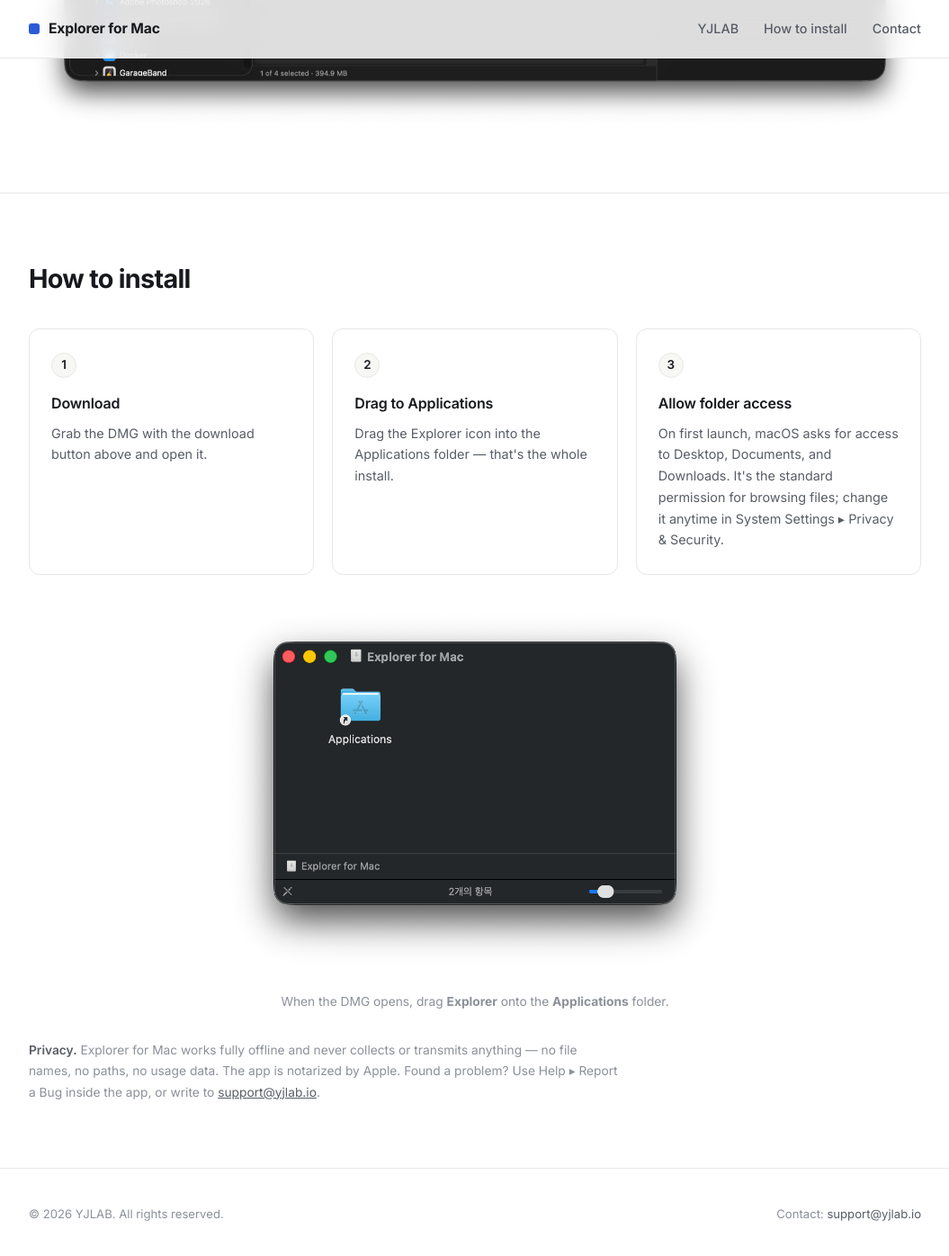
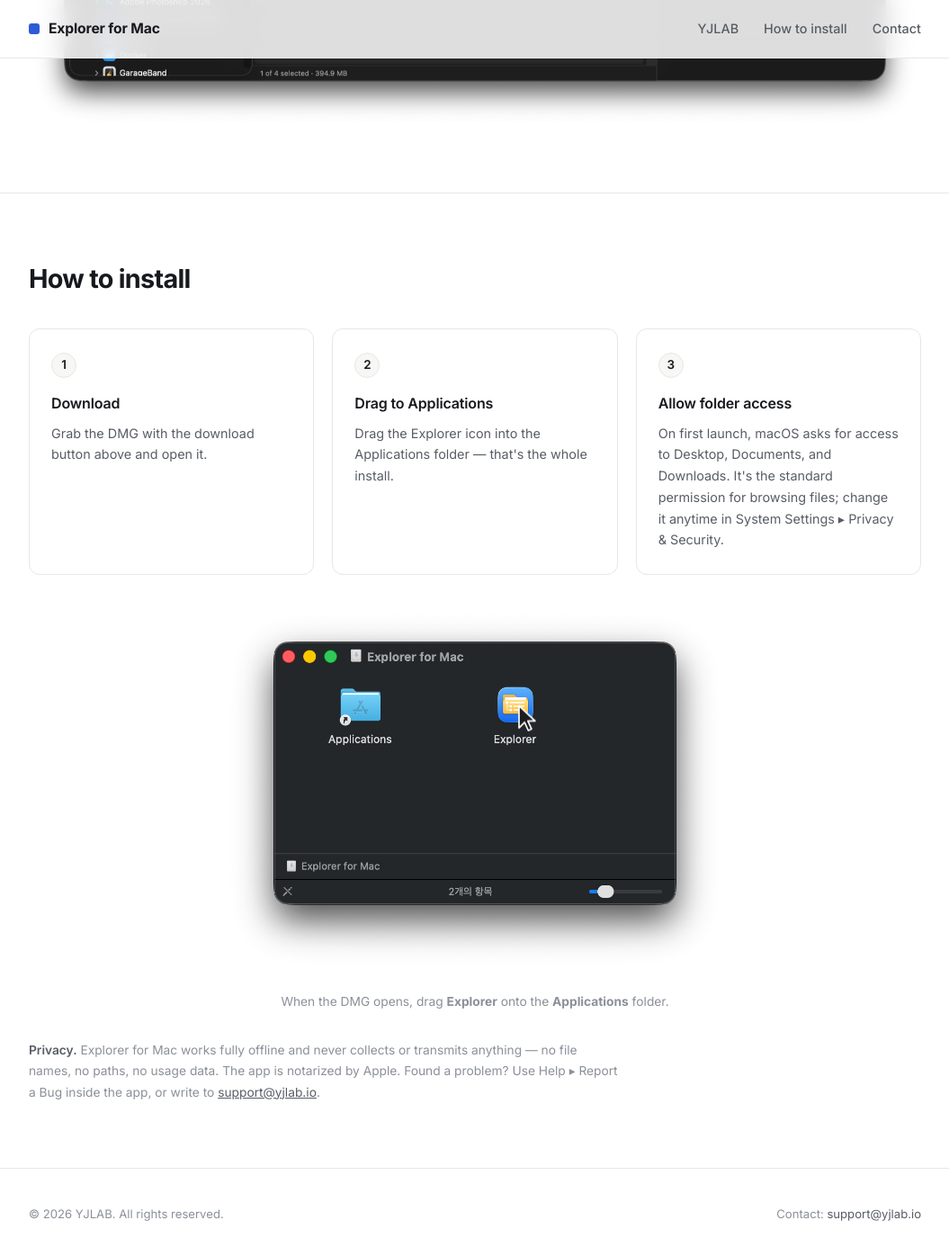
Before and after one commit to youngjaenah/yjlab-home, a Jekyll site: the page explorer/index.html, which Jekyll copies as it is, in a window 1280 px wide and 1400 px high, scrolled down 2324 px. Shown: the top 1396 px of the window at 90% size, without its empty margins (112-1167 px from the left). Built offline with Jekyll 4.4.1, drawn with Linux system fonts in a browser that asks for light colours.

Commit message:
Make install animation realistic: drag a translucent copy, not the original
The original Explorer icon now stays in place (full background screenshot)
while a semi-transparent copy is lifted and dragged onto Applications,
with a green "+" copy badge — matching macOS copy-drag behavior.

Co-Authored-By: Claude Opus 4.8 (1M context) <noreply@anthropic.com>

```diff
--- a/explorer/index.html
+++ b/explorer/index.html
@@ -165,23 +165,34 @@
     margin-top: 14px; font-size: 0.86rem; color: var(--ink-faint); line-height: 1.6;
   }
 
-  /* animated drag-and-drop install demo */
+  /* animated drag-and-drop install demo — the background shows the real
+     window (original icon stays put); a translucent COPY is dragged out. */
   .install-stage {
     position: relative; display: inline-block;
     width: 100%; max-width: 560px; margin: 0 auto;
   }
   .install-stage > img { display: block; width: 100%; height: auto; border-radius: 12px; }
-  .install-stage .drag-icon {
-    position: absolute; top: 26.6%; left: 57.9%; width: 10.85%; height: auto;
-    transform: translate(-50%, -50%);
-    filter: drop-shadow(0 6px 10px rgba(0,0,0,0.45));
+  .install-stage .drag-copy {
+    position: absolute; top: 26.6%; left: 57.9%; width: 10.85%;
+    transform: translate(-50%, -50%); opacity: 0;
     will-change: top, left, opacity, transform;
     animation: dmgDrag 6.5s cubic-bezier(.45,.05,.35,1) infinite;
+  }
+  .install-stage .drag-copy img {
+    display: block; width: 100%; height: auto;
+    filter: drop-shadow(0 8px 12px rgba(0,0,0,0.5));
+  }
+  .install-stage .copy-badge {
+    position: absolute; right: 8%; bottom: 12%; width: 34%; aspect-ratio: 1;
+    display: flex; align-items: center; justify-content: center;
+    background: #34c759; border: 1.5px solid #fff; border-radius: 50%;
+    color: #fff; font-size: 0.9rem; font-weight: 700; line-height: 1;
+    box-shadow: 0 1px 3px rgba(0,0,0,0.4);
   }
   .install-stage .drag-cursor {
     position: absolute; top: 26.6%; left: 57.9%; width: 6%;
     transform: translate(-6%, -4%);
-    will-change: top, left, opacity, transform;
+    will-change: top, left, transform;
     animation: dmgCursor 6.5s cubic-bezier(.45,.05,.35,1) infinite;
     pointer-events: none;
   }
@@ -191,27 +202,24 @@
     transform: translate(-50%, -50%) scale(0.4); opacity: 0;
     animation: dmgRing 6.5s ease-out infinite; pointer-events: none;
   }
+  /* the lifted copy: invisible at rest, ~0.7 opacity while dragging */
   @keyframes dmgDrag {
-    0%,6%   { top: 26.6%; left: 57.9%; opacity: 1; transform: translate(-50%,-50%) scale(1); }
-    9%      { top: 26.6%; left: 57.9%; opacity: 1; transform: translate(-50%,-50%) scale(.94); }
-    14%     { top: 24%;   left: 56%;   opacity: 1; transform: translate(-50%,-50%) scale(1.04); }
-    48%     { top: 27.25%; left: 27.1%; opacity: 1; transform: translate(-50%,-50%) scale(1.04); }
-    55%     { top: 27.25%; left: 27.1%; opacity: 1; transform: translate(-50%,-50%) scale(.86); }
-    58%     { top: 27.25%; left: 27.1%; opacity: 0; transform: translate(-50%,-50%) scale(.7); }
-    58.01%  { top: 26.6%; left: 57.9%; opacity: 0; transform: translate(-50%,-50%) scale(1); }
-    88%     { top: 26.6%; left: 57.9%; opacity: 0; transform: translate(-50%,-50%) scale(1); }
-    96%,100%{ top: 26.6%; left: 57.9%; opacity: 1; transform: translate(-50%,-50%) scale(1); }
+    0%,6%   { top: 26.6%; left: 57.9%; opacity: 0; transform: translate(-50%,-50%) scale(1); }
+    10%     { top: 25.4%; left: 57.4%; opacity: 0.7; transform: translate(-50%,-50%) scale(1.06); }
+    48%     { top: 27.25%; left: 27.1%; opacity: 0.7; transform: translate(-50%,-50%) scale(1.06); }
+    55%     { top: 27.25%; left: 27.1%; opacity: 0.7; transform: translate(-50%,-50%) scale(.9); }
+    60%     { top: 27.25%; left: 27.1%; opacity: 0; transform: translate(-50%,-50%) scale(.78); }
+    60.01%  { top: 26.6%; left: 57.9%; opacity: 0; transform: translate(-50%,-50%) scale(1); }
+    100%    { top: 26.6%; left: 57.9%; opacity: 0; transform: translate(-50%,-50%) scale(1); }
   }
+  /* the cursor: always visible — rests on the icon, drags, then returns */
   @keyframes dmgCursor {
-    0%,6%   { top: 26.6%; left: 57.9%; opacity: 1; transform: translate(-6%,-4%) scale(1); }
-    9%      { top: 26.6%; left: 57.9%; opacity: 1; transform: translate(-6%,-4%) scale(.82); }
-    14%     { top: 24%;   left: 56%;   opacity: 1; transform: translate(-6%,-4%) scale(.82); }
-    48%     { top: 27.25%; left: 27.1%; opacity: 1; transform: translate(-6%,-4%) scale(.82); }
-    55%     { top: 27.25%; left: 27.1%; opacity: 1; transform: translate(-6%,-4%) scale(1); }
-    58%     { top: 27.25%; left: 27.1%; opacity: 0; transform: translate(-6%,-4%) scale(1); }
-    58.01%  { top: 26.6%; left: 57.9%; opacity: 0; transform: translate(-6%,-4%) scale(1); }
-    88%     { top: 26.6%; left: 57.9%; opacity: 0; transform: translate(-6%,-4%) scale(1); }
-    96%,100%{ top: 26.6%; left: 57.9%; opacity: 1; transform: translate(-6%,-4%) scale(1); }
+    0%,6%   { top: 26.6%; left: 57.9%; transform: translate(-6%,-4%) scale(1); }
+    10%     { top: 25.4%; left: 57.4%; transform: translate(-6%,-4%) scale(.82); }
+    48%     { top: 27.25%; left: 27.1%; transform: translate(-6%,-4%) scale(.82); }
+    55%     { top: 27.25%; left: 27.1%; transform: translate(-6%,-4%) scale(1); }
+    66%     { top: 27.25%; left: 27.1%; transform: translate(-6%,-4%) scale(1); }
+    82%,100%{ top: 26.6%; left: 57.9%; transform: translate(-6%,-4%) scale(1); }
   }
   @keyframes dmgRing {
     0%,52%  { opacity: 0; transform: translate(-50%,-50%) scale(0.45); }
@@ -220,11 +228,10 @@
     100%    { opacity: 0; transform: translate(-50%,-50%) scale(1.05); }
   }
   @media (prefers-reduced-motion: reduce) {
-    .install-stage .drag-icon, .install-stage .drag-cursor, .install-stage .drop-ring {
+    .install-stage .drag-copy, .install-stage .drag-cursor, .install-stage .drop-ring {
       animation: none;
     }
-    .install-stage .drag-icon { top: 26.6%; left: 57.9%; opacity: 1; }
-    .install-stage .drag-cursor, .install-stage .drop-ring { opacity: 0; }
+    .install-stage .drag-copy, .install-stage .drop-ring { opacity: 0; }
   }
 
   .fineprint {
@@ -320,10 +327,13 @@
         </div>
       </div>
       <figure class="install-figure">
-        <span class="install-stage" role="img" aria-label="Explorer for Mac DMG window: the Explorer icon is dragged with the mouse and dropped onto the Applications folder">
+        <span class="install-stage" role="img" aria-label="Explorer for Mac DMG window: a copy of the Explorer icon is dragged with the mouse and dropped onto the Applications folder while the original stays in place">
           <img src="../images/explorer/install-dmg-bg.png" alt="" loading="lazy" />
           <span class="drop-ring" aria-hidden="true"></span>
-          <img class="drag-icon" src="../images/explorer/install-dmg-icon.png" alt="" aria-hidden="true" />
+          <span class="drag-copy" aria-hidden="true">
+            <img src="../images/explorer/install-dmg-icon.png" alt="" />
+            <span class="copy-badge">+</span>
+          </span>
           <svg class="drag-cursor" viewBox="0 0 24 24" aria-hidden="true" xmlns="http://www.w3.org/2000/svg">
             <path d="M5 2 L5 19.5 L9.4 15.1 L12.4 21.6 L15 20.4 L12 14 L17.8 14 Z"
                   fill="#1d1d1f" stroke="#fff" stroke-width="1.2" stroke-linejoin="round" />
```
Also changed, not shown: images/explorer/install-dmg-bg.png.
